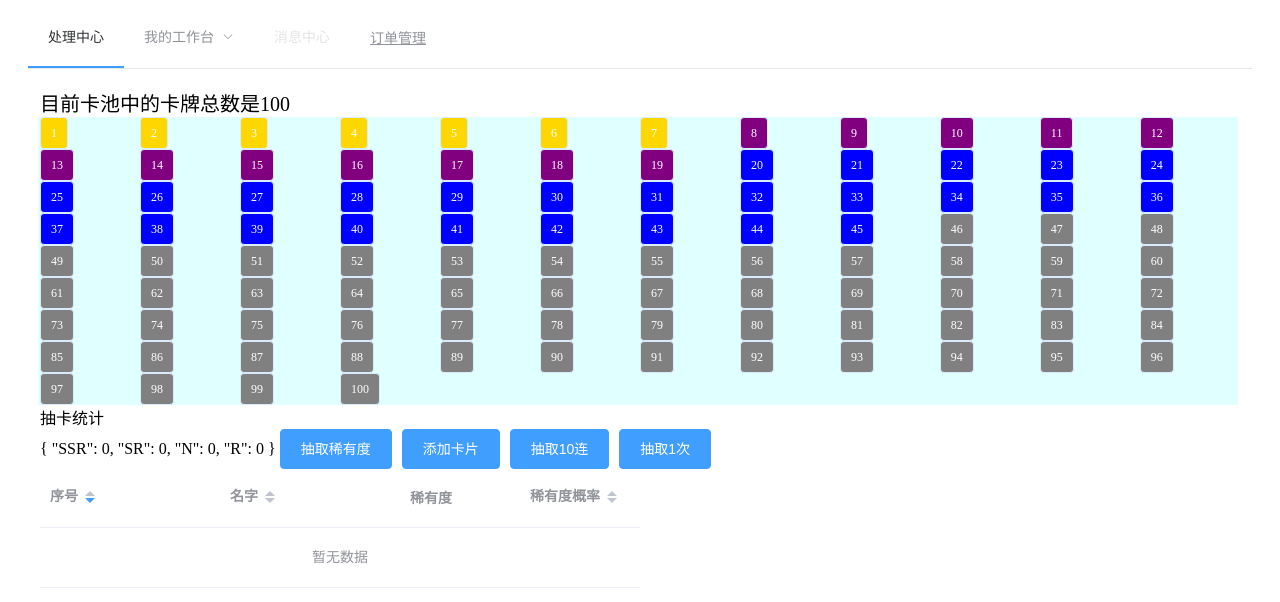
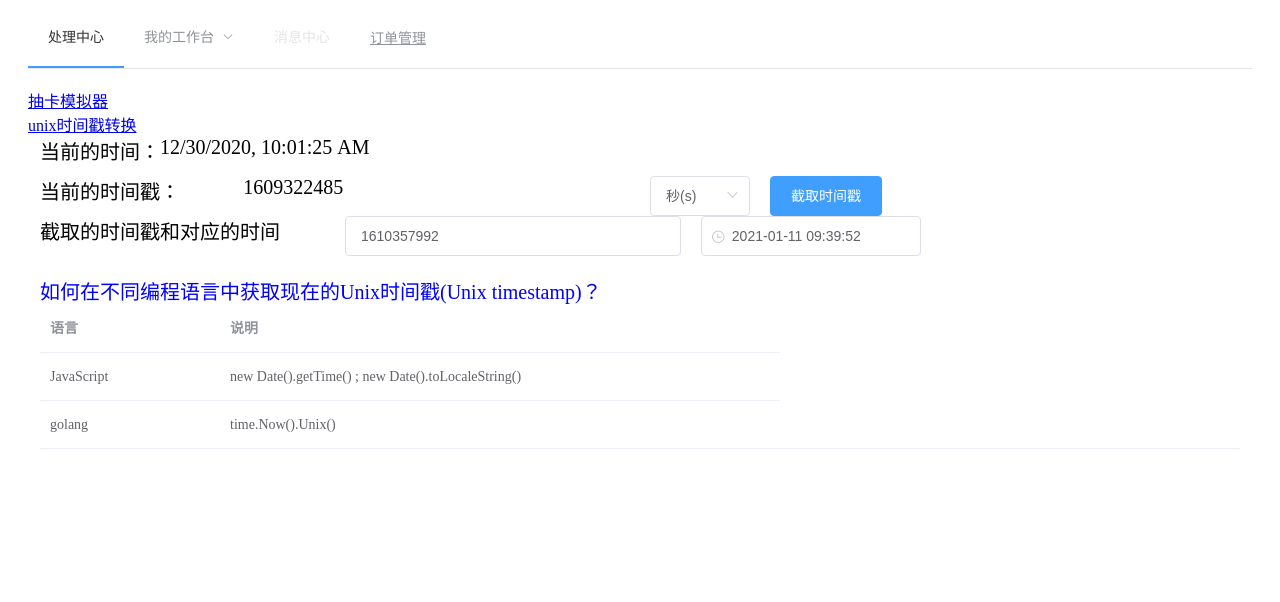
Before and after one commit to mudssky/webtoolbox, a Vue app: page /unix-timestamp in a window 1280 px wide. Shown: the top 602 px of the page. Built offline with nearby package versions, Linux system fonts and the light colour scheme.

Commit message:
use vue router

```diff
--- a/src/App.vue
+++ b/src/App.vue
@@ -11,7 +11,13 @@
         <navbar/>
         </el-header>
         <el-main>
-          <gacha/>
+          <div>
+          <router-link to="/gacha">抽卡模拟器</router-link>
+          <br>
+          <router-link to="/unix-timestamp">unix时间戳转换</router-link>
+          </div>
+          <router-view></router-view>
+          <!-- <gacha/> -->
           <!-- <unix-timestamp /> -->
         </el-main>
   </el-container>
@@ -20,13 +26,13 @@
 // @ is an alias to /src
 import Navbar from '@/components/navbar.vue'
 // import UnixTimestamp from '@/components/unix-timestamp.vue'
-import Gacha from '@/components/gacha.vue'
+// import Gacha from '@/components/gacha.vue'
 export default {
   name: 'app',
   components: {
-    Navbar,
+    Navbar
     // UnixTimestamp,
-    Gacha
+    // Gacha
   }
 }
 </script>
--- a/src/components/gacha.vue
+++ b/src/components/gacha.vue
@@ -365,7 +365,7 @@ export default {
   }
 }
 </script>
-<style lang="scss" >
+<style lang="scss" scoped>
 .row-blue{
   background: lightblue !important;
   // color:yellow;
--- a/src/components/unix-timestamp.vue
+++ b/src/components/unix-timestamp.vue
@@ -1,17 +1,17 @@
 <template>
-  <el-container id="unix-timestamp">
-    <el-row class="currentTimeRow">
-      <span>当前的时间：</span>
+  <div id="unix-timestamp">
+    <el-row  class="currentTimeRow">
+        <span>当前的时间：</span>
         <span>{{currentTimeStr}}</span>
     </el-row>
       <el-row :gutter="20" class="curTimestampRow" >
         <el-col :span="4">
             <span class="timestampLabel">当前的时间戳：</span>
         </el-col>
-        <el-col :span="4">
+        <el-col :span="8">
             <span>{{currentTimestamp}}</span>
         </el-col>
-        <el-col :span="2" class="curTimeOption">
+        <el-col :span="4" class="curTimeOption">
           <el-select v-model="curTimeOption" >
             <el-option
               v-for="item in timeOptions"
@@ -67,7 +67,7 @@
       </el-table-column>
     </el-table>
     </el-row>
-  </el-container>
+  </div>
 </template>
 <script>
 export default {
@@ -213,6 +213,7 @@ $rowHeight:40px;
 
 #unix-timestamp{
   width: 1200px;
+  height:800px;
   margin: 0 auto;
   font-size: $basefontSize;
   span{
--- a/src/router/index.js
+++ b/src/router/index.js
@@ -1,7 +1,8 @@
 import Vue from 'vue'
 import VueRouter from 'vue-router'
 import Home from '../views/Home.vue'
-
+import Gacha from '@/components/gacha.vue'
+import UnixTimestamp from '@/components/unix-timestamp.vue'
 Vue.use(VueRouter)
 
 const routes = [
@@ -11,12 +12,18 @@ const routes = [
     component: Home
   },
   {
-    path: '/about',
-    name: 'About',
+    path: '/gacha',
+    name: 'gacha',
+    component: Gacha
+  },
+  {
+    path: '/unix-timestamp',
+    name: 'unix-timestamp',
     // route level code-splitting
     // this generates a separate chunk (about.[hash].js) for this route
     // which is lazy-loaded when the route is visited.
-    component: () => import(/* webpackChunkName: "about" */ '../views/About.vue')
+    // component: () => import(/* webpackChunkName: "about" */ '../views/About.vue')
+    component: UnixTimestamp
   }
 ]
 
```
